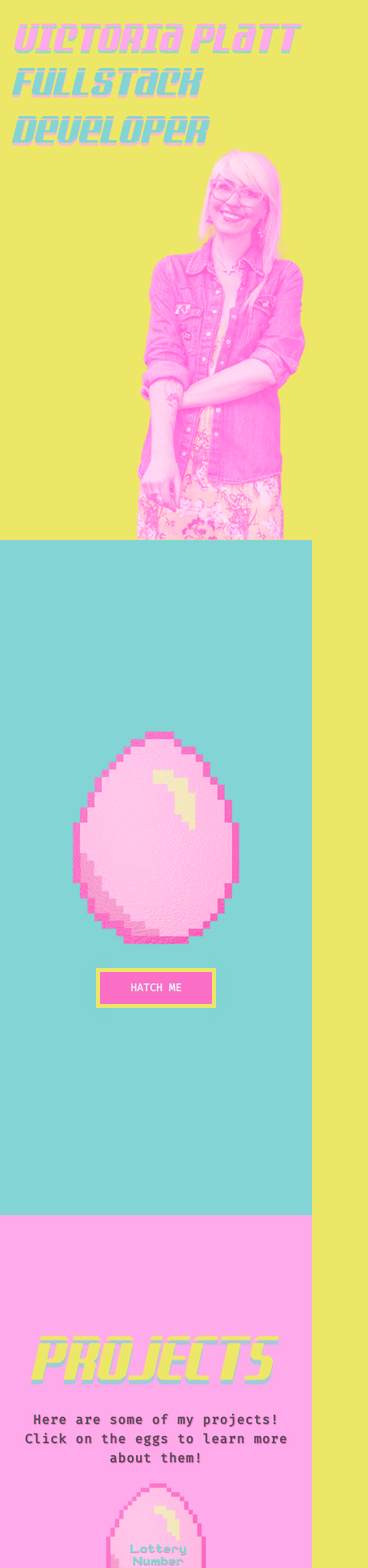
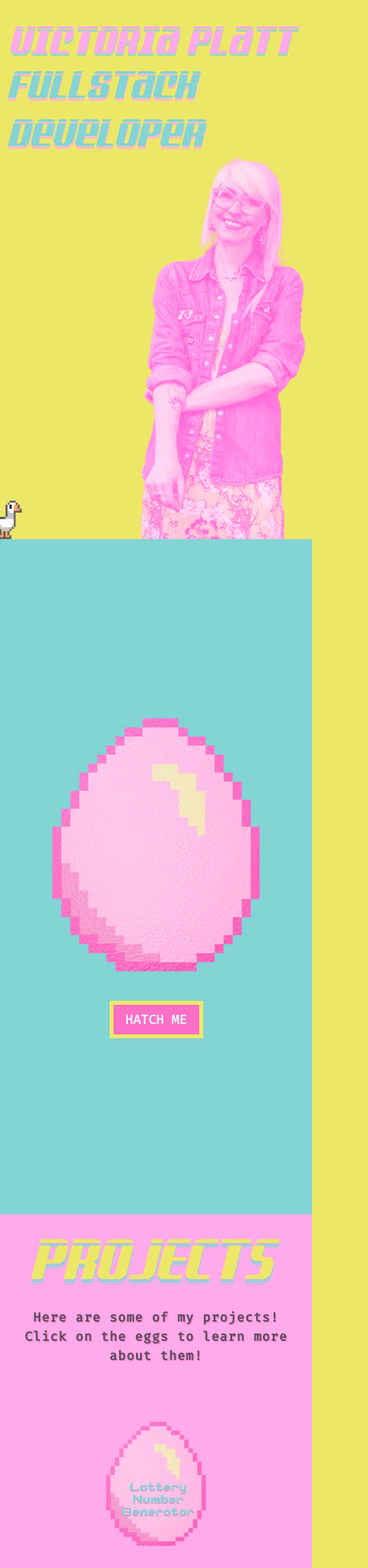
Before and after one commit to veepgoose/portfolio, a React (Create React App) app in the folder goose-portfolio/: page / in a window 390 px wide. Shown: the top 1960 px of the page at 80% size, 460 px wide, since content can reach past the window. Built offline with nearby package versions, Linux system fonts and the light colour scheme.

Commit message:
Pretty much just rewriting all of the CSS to make it more responsive. LOLS

```diff
--- a/goose-portfolio/src/App.css
+++ b/goose-portfolio/src/App.css
@@ -1,7 +1,6 @@
 body {
   background-color: #EDE768;
   height: 100vh;
-  width: 100vw;
   margin: 0;
   padding: 0;
 
@@ -21,97 +20,38 @@ body {
 
 .App-header {
   background-color: #EDE768;
-  max-height: 590vh;
-  min-width: 99vw;
   display: flex;
   flex-direction: column;
   align-items: center;
   justify-content: center;
-  font-size: calc(10px + 2vmin);
+  font-size: calc(1rem + 2vmin);
   color: #EDE768;
 }
 
 
 @media only screen and (min-width: 1280px) and (max-width: 1600px) {
 
-  .body {
-    background-color: #EDE768;
-    height: 100vh;
+.App-header {
+  min-width: 80%;
+}
+
+}
 
 
+@media only screen and (max-width: 390px) {
+  body {
+    height: auto;
   }
-}
-
-.App {
-  position: absolute;
-  text-align: center;
-  background-color: #EDE768;
 }
 
 
 
+@media (min-width: 768px) and (max-width: 1024px)  {
+
 .App-header {
-  background-color: #EDE768;
-  display: flex;
-  flex-direction: column;
-  align-items: center;
-  justify-content: center;
-  font-size: calc(10px + 2vmin);
-  color: #EDE768;
+ min-width: 80%;
 }
 
 
 
-
-@media only screen and (max-width: 390px) {
-  body {
-    background-color: #EDE768;
-    height: 100vh;
-  }
 }
-
-.App {
-  position: absolute;
-  text-align: center;
-  background-color: #EDE768;
-}
-
-
-
-.App-header {
-  background-color: #EDE768;
-  display: flex;
-  flex-direction: column;
-  align-items: center;
-  justify-content: center;
-  font-size: calc(10px + 2vmin);
-  color: #EDE768;
-}
-
-@media (min-width: 768px) and (max-width: 1024px)  {
-
-  .body {
-    background-color: #EDE768;
-    height: 100vh;
-
-
-  }
-}
-
-.App {
-  position: absolute;
-  text-align: center;
-  background-color: #EDE768;
-}
-
-
-
-.App-header {
-  background-color: #EDE768;
-  display: flex;
-  flex-direction: column;
-  align-items: center;
-  justify-content: center;
-  font-size: calc(10px + 2vmin);
-  color: #EDE768;
-}
--- a/goose-portfolio/src/Components/EggSection/EggSection.css
+++ b/goose-portfolio/src/Components/EggSection/EggSection.css
@@ -1,28 +1,27 @@
 .EggSection {
   background-color: #83D4D4;
   min-height: 100vh;
-  min-width: 99vw;
   display: flex;
   flex-direction: column;
   align-items: center;
   justify-content: center;
-  font-size: calc(10px + 2vmin);
+  font-size: calc(1rem + 2vmin);
 
   }
 
   .UncrackedEgg {
-    display: flex;
-    width: 475px;
-    height: 600px;
+    width: 80%;
+    max-width: 100%;
+    height: auto;
     justify-content: center;
     align-items: center;
 
   }
 
   .HatchingEgg {
-    display: flex;
-    width: 875px;
-    height: 850px;
+    width: 60%;
+    max-width: 100%;
+    height: auto;
     justify-content: center;
     align-items: center;
     animation-name: hatchAnimation;
@@ -30,6 +29,7 @@
     animation-timing-function: linear;
     animation-fill-mode: forwards;
     opacity: 0;
+    margin-top: 30px;
   }
 
   @keyframes hatchAnimation {
@@ -42,19 +42,20 @@
   }
 
   .HatchButton {
-    display: flex;
-    width: 150px;
-    height: 50px;
+    width: 20%;
+    max-width: 100%;
+    height: auto;
+    padding: 2%;
     justify-content: center;
     align-items: center;
     background-color: #fb6fc6;
     border: 5px solid #EDE768;
     box-shadow: 0px 0px 10px 0px #83D4D4;
     cursor: pointer;
-    margin-bottom: 40px;
-    margin-top: 15px;
+    margin-bottom: 5%;
+    margin-top: 5%;
     color: #E9F4F8;
-    font-size: 20px;
+    font-size: 1rem;
     font-weight: bold;
     font-family: 'Fira Code', monospace;
   }
@@ -74,80 +75,24 @@
 
   @media only screen and (max-width: 390px) {
 
-    .EggSection {
-      background-color: #83D4D4;
-      min-height: 100%;
-      max-width: 100%;
-      display: flex;
-      flex-direction: column;
-      align-items: center;
-      justify-content: center;
-      font-size: calc(10px + 2vmin);
-
-      }
-
       .UncrackedEgg {
-        display: flex;
-        width: 250px;
-        height: 300px;
-        justify-content: center;
-        align-items: center;
-
+        width: 80%;
+        max-width: 100%;
+        height: auto;
       }
 
       .HatchingEgg {
-        display: flex;
-        width: 450px;
-        height: 450px;
-        justify-content: center;
-        align-items: center;
-        animation-name: hatchAnimation;
-        animation-duration: 1s;
-        animation-timing-function: linear;
-        animation-fill-mode: forwards;
-        opacity: 0;
-      }
-
-      @keyframes hatchAnimation {
-        0% {
-          opacity: 0;
-        }
-        100% {
-          opacity: 1;
-        }
+        width: 100%;
+        max-width: 100%;
+        height: auto;
+        margin-top: 10%;
       }
 
       .HatchButton {
-        display: flex;
-        width: 150px;
-        height: 50px;
-        justify-content: center;
-        align-items: center;
-        background-color: #fb6fc6;
-        border: 5px solid #EDE768;
-        box-shadow: 0px 0px 10px 0px #83D4D4;
-        cursor: pointer;
-        margin-bottom: 40px;
-        margin-top: 15px;
-        color: #E9F4F8;
-        font-size: 0.75em;
-        font-weight: bold;
-        font-family: 'Fira Code', monospace;
+        width: 30%;
+        max-width: 100%;
+        height: auto;
       }
-
-      .HatchButton:hover {
-        background-color: #EDE768;
-        border: 5px solid #fb6fc6;
-        /* box-shadow: 0px 0px 10px 0px #83D4D4; */
-        cursor: pointer;
-      }
-
-      .HatchButton:active {
-        background-color: #EDE768;
-        box-shadow: 0 5px #fb6fc6;
-        transform: translateY(4px);
-      }
-
   }
 
   @media only screen and (min-width: 1280px) and (max-width:1600px) {
--- a/goose-portfolio/src/Components/Header/Header.css
+++ b/goose-portfolio/src/Components/Header/Header.css
@@ -11,53 +11,57 @@
 
 .HeaderTitle {
     width: 150%;
-    height: 150%;
-    transform: translate(-15%, 45%);
+    height: auto;
+    margin-top: -3vh;
+    margin-left: -40%;
+
 
 }
 
 .ProfileImg {
-    display: flex;
-    width: 550px;
-    height: 1000px;
-    border-radius: 0%;
-    transform: translate(110%, -40.3%);
+    width: 60%;
+    height: auto;
+    margin-top: -77vh;
+    margin-right: -120%;
 
 }
 
 .Goose {
     position: absolute;
-    transform: translate(-30%, 228%)
+    bottom: 0%;
+    left: -30%;
+    width: 90%;
+    height: auto;
 
 }
 
 @media only screen and (max-width: 390px) {
     .Header {
-        width: 200px;
-        height: 675px;
+        width: 100%;
+        height: auto;
+        left: 9%;
+        /* margin-bottom: -10%; */
+        /* padding-top: 10px; */
+        /* padding-bottom: 10px; */
 
     }
 
     .HeaderTitle {
-        width: 200%;
-        height: 60%;
-        transform: translate(-1%, 15%);
+        width: 103%;
+        margin-top: 0%;
+
+
     }
 
     .ProfileImg {
-        display: flex;
-        width: 160%;
-        height: 400%;
-        border-radius: 0%;
-        margin-top: 3%;
-        transform: translate(19%, -7%);
+        width: 80%;
+        margin-top: -14%;
+        margin-left: -123%;
     }
 
     .Goose {
-        position: absolute;
-        transform: translate(-40%, 430%);
-        width: 400px;
-        height: 70px;
+       margin-bottom: 0%;
+       margin-left: 6%;
 
 
     }
@@ -71,33 +75,26 @@
 
     .HeaderTitle {
         width: 80%;
+        margin-top: 7%;
 
-        transform: translate(-12%, 39%);
 
     }
 
     .ProfileImg {
-        display: flex;
-        width: 50%;
-        max-width: 400px;
-        border-radius: 0%;
-        /* transform: translate(119%, -44.7%); */
-        margin-top: -3.7%;
-        margin-right: -10%;
+        max-width: 100%;
+        margin-top: 0;
 
     }
 
     .Goose {
-        position: absolute;
-        /* transform: translate(-20%, 165%) */
-        bottom: 53%;
-        left: 20%;
-        /* transform: translate(-50%, -50%); */
+       bottom: 10%;
+       left: 50%;
+       transform: translateX(-50%);
 
     }
 }
 
-@media (min-width: 768px) and (max-width: 1300px) {
+@media (min-width: 768px) and (max-width: 1280px) {
     .Header {
 
         width: 100%;
@@ -131,37 +128,3 @@
 
     }
 }
-
-@media (min-width: 768px) and (max-width: 1600px) {
-    .Header {
-
-        width: 100%;
-    }
-
-    .HeaderTitle {
-        width: 80%;
-        margin-top: 0%;
-
-
-
-    }
-
-    .ProfileImg {
-        display: flex;
-        width: 50%;
-        border-radius: 0%;
-        /* transform: translate(119%, -44.7%); */
-        margin-top: 2.5%;
-        margin-right: -1%;
-
-    }
-
-    .Goose {
-        position: absolute;
-        /* transform: translate(-20%, 165%) */
-        bottom: 47%;
-        left: 20%;
-        /* transform: translate(-50%, -50%); */
-
-    }
-}
--- a/goose-portfolio/src/Components/MemCompEgg/MemCompEgg.css
+++ b/goose-portfolio/src/Components/MemCompEgg/MemCompEgg.css
@@ -234,7 +234,7 @@
 
 }
 
-@media (min-width: 768px) and (max-width: 1300px) {
+@media (min-width: 768px) and (max-width: 1280px) {
     .MemPage {
         height: 135vh;
         background-color: #EDE768;
--- a/goose-portfolio/src/Components/Projects/Projects.css
+++ b/goose-portfolio/src/Components/Projects/Projects.css
@@ -71,128 +71,53 @@
 
   @media only screen and (max-width: 390px) {
     .Projects {
-        position: relative;
-        background-color:#FFAAEA;
-        min-height: 120%;
-        max-width: 100%;
-        display: flex;
-        flex-direction: column;
-        align-items: center;
-        justify-content: center;
+        min-height: auto;
         padding-bottom: 20px;
 
     }
 
     .ProjectsTitle {
-       width: 350px;
-       height: 100px;
+       width: 90%;
+       height: auto;
        padding-left: 20px;
        padding-top: 10px;
     }
 
     .ProjectsHeader {
-        position:absolute;
-        top: 0;
+        position:relative;
 
     }
 
     .ProjectsText {
-        position: relative;
-        display: flex;
-        flex-direction: column;
-        align-items: center;
-        justify-content: center;
-        text-align: center;
-        top: 0;
         font-size: 1em;
-        font-weight: bold;
-        text-align: center;
-        color: #534D56;
-        line-height: 1.5;
-        letter-spacing: 1px;
-        text-shadow: 1px 1px 1px #FB6FC6;
+        margin-bottom: -30%;
 
     }
 
     .EggCarton {
-        display: flex;
-        flex-wrap: wrap;
-        justify-content: center;
         margin-top: 40%;
     }
 
     .ProjEgg {
         height: 175px;
         width: 150px;
-        margin-right: 70px;
-        margin-left: 70px;
-        margin-top: 50px;
-        margin-bottom: -30px;
+        margin-top: 20px;
+        margin-bottom: 20px;
 
       }
 
-      .ProjEgg:hover {
-       cursor: pointer;
-      }
-
-      .ProjEgg:active {
-        /* background-color: #EDE768;
-        box-shadow: 0 5px #fb6fc6; */
-        transform: translateY(4px);
-        border-radius: 20%;
-      }
   }
 
   @media (min-width: 768px) and (max-width: 1300px) {
-    .Projects {
-        position: relative;
-        background-color:#FFAAEA;
-        min-height: 100vh;
-        display: flex;
-        flex-direction: column;
-        align-items: center;
-        justify-content: center;
-
-    }
 
     .ProjectsTitle {
-        display: flex;
-        flex-direction: column;
-        justify-content: center;
-        align-items: center;
-        position: relative;
-        top: 0;
+        font-size: 1.2em;
 
-    }
-
-    .ProjectsHeader {
-        position:absolute;
-        top: 0;
-
-    }
-
-    .ProjectsText {
-        position: relative;
-        display: flex;
-        flex-direction: column;
-        align-items: center;
-        justify-content: center;
-        text-align: center;
-        font-size: 1.2em;
-        font-weight: bold;
-        text-align: center;
-        color: #534D56;
-        line-height: 1.5;
-        letter-spacing: 1px;
-        text-shadow: 1px 1px 1px #FB6FC6;
     }
 
 
     .EggCarton {
-        display: flex;
-        flex-wrap: wrap;
-        justify-content: center;
-        margin-top: 20%;
+      margin-top: 20%;
     }
 
     .ProjEgg {
--- a/goose-portfolio/src/Components/Skills/Skills.css
+++ b/goose-portfolio/src/Components/Skills/Skills.css
@@ -398,7 +398,7 @@
     }
   }
 
-  @media (min-width: 768px) and (max-width: 1300px) {
+  @media (min-width: 768px) and (max-width: 1280px) {
     .Skills {
       position: relative;
       background-color: #EDE768;
--- a/goose-portfolio/src/Components/TipsyEgg/TipsyEgg.css
+++ b/goose-portfolio/src/Components/TipsyEgg/TipsyEgg.css
@@ -233,7 +233,7 @@
 
 }
 
-@media (min-width: 768px) and (max-width: 1300px) {
+@media (min-width: 768px) and (max-width: 1280px) {
     .TipsyPage {
         height: 150vh;
         background-color: #EDE768;
```
Also changed, not shown: goose-portfolio/src/Components/AboutMe/AboutMe.css (+14 -26 lines).
